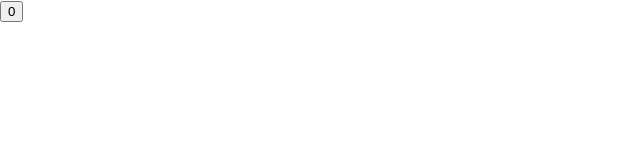
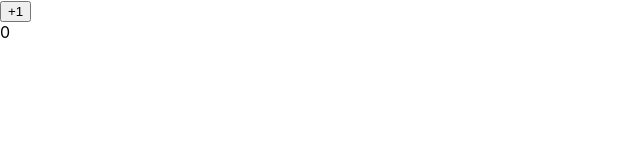
Before and after one commit to KrystianKaminski/pluralsight-react-1, a React (Create React App) app: page / in a window 1280 px wide. Shown: the top 160 px of the page, without its empty margins (0-640 px from the left). Built offline with nearby package versions, Linux system fonts and the light colour scheme; the HTML template or start-up script is replaced by a standard one.

Commit message:
Reusable component created

```diff
--- a/src/App.js
+++ b/src/App.js
@@ -1,12 +1,29 @@
 import React, { Component } from 'react';
 
 import Button from './Button'
+import Result from './Result';
 
 class App extends Component {
+
+  state = {
+    counter: 0
+  }
+
+  incrementCounter = () => {
+    this.setState({
+      counter: this.state.counter + 1
+    })
+  }
   render() {
     return (
-      <Button
-      />
+      <div>
+        <Button
+          onClickFunction={this.incrementCounter}
+        />
+        <Result
+          counter={this.state.counter}
+        />
+      </div>
     );
   }
 }
--- a/src/Button.js
+++ b/src/Button.js
@@ -2,21 +2,11 @@ import React from 'react'
 
 class Button extends React.Component {
 
-    state = {
-        counter: 0
-    }
-
-    handleClick = () => {
-        this.setState({
-            counter: this.state.counter + 1
-        })
-    }
-
     render() {
         return (
             <button
-                onClick={this.handleClick}
-            >{this.state.counter}
+                onClick={this.props.onClickFunction}
+            >+1
             </button>
         )
     }
--- /dev/null
+++ b/src/Result.js
@@ -0,0 +1,9 @@
+import React from 'react'
+
+const Result = (props) => {
+    return (
+        <div>{props.counter}</div>
+    )
+}
+
+export default Result
```
